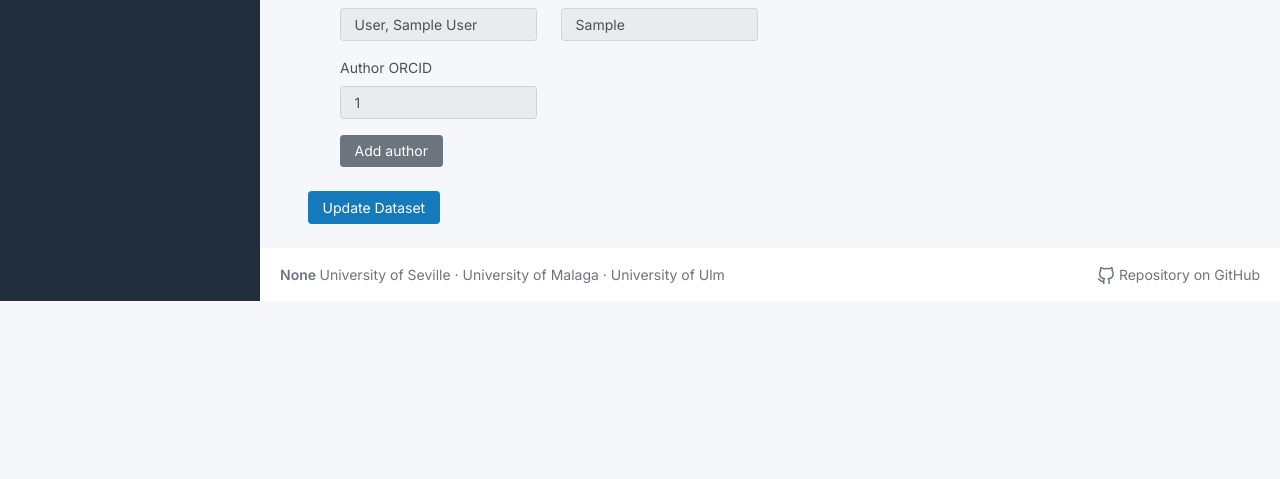
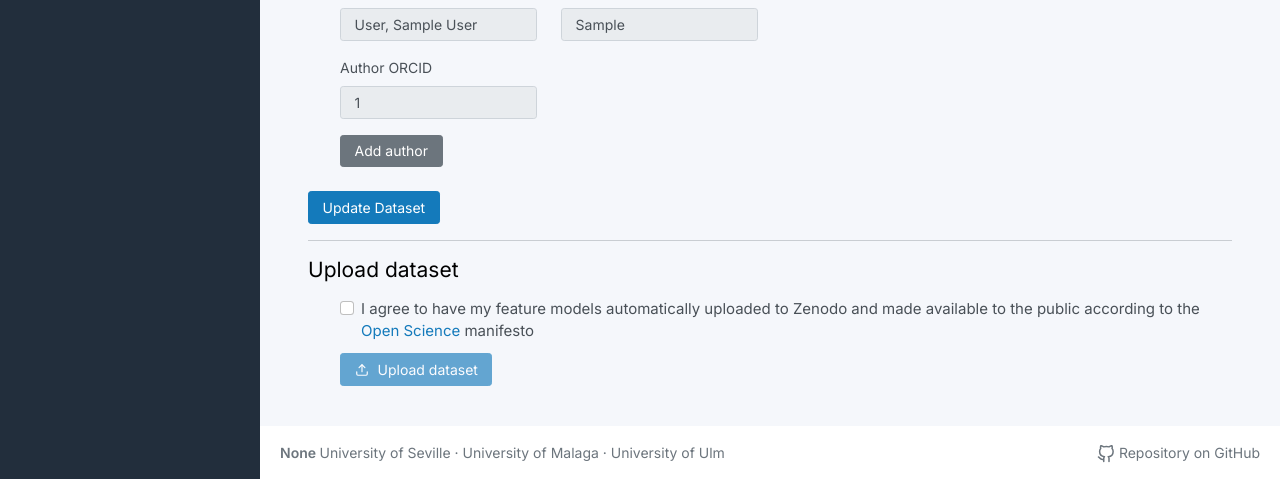
Before and after one commit to pringa-uvlhub/uvlhub, a Flask app: page /dataset/staging-area/1 in a window 1280 px wide. Shown: the part 826-1305 px from the top of the page. Before the commit the page ends 1127 px from the top, so only its background shows below. Run offline with Flask 3, Linux system fonts and the light colour scheme; a user stored in the database is signed in; tables that the repository leaves empty hold one stand-in row (values such as "Sample post"); data that the repository does not hold is empty; parts of the project's set-up code (start-up, migrations or seed data) failed here and were passed over; some libraries are stand-ins or nearby versions.

Commit message:
Fix: fixed bug #38
The error has been fixed, and now the "Upload to Zenodo" button is displayed correctly in the staging area and is no longer shown when the feature model files are deleted.

```diff
--- a/app/modules/dataset/templates/dataset/upload_dataset.html
+++ b/app/modules/dataset/templates/dataset/upload_dataset.html
@@ -3,6 +3,11 @@
 {% block title %}Upload dataset{% endblock %}
 
 {% block content %}
+    {% if request.path.startswith('/dataset/staging-area') %}
+        <script>document.addEventListener("DOMContentLoaded", function () {
+            show_upload_dataset();
+            });</script>
+    {% endif %}
 
     <h1 class="h2 mb-3"><b>Upload</b> dataset</h1>
 
@@ -297,7 +302,12 @@
 
                                     removeButton.addEventListener('click', function () {
                                         fileList.removeChild(listItem);
+                                        if (fileList.querySelectorAll('li').length === 0) {
+                                            document.getElementById("upload_dataset").style.display = "none";
+                                        }
+
                                     });
+
 
                                     /*
                                         ##########################################
@@ -495,7 +505,7 @@
                                         if (xhr.status === 200) {
                                             console.log('Deleted file from server');
 
-                                            if (dropzone.files.length === 0) {
+                                            if (dropzone.files.length === 0 && document.querySelectorAll("#file-list li").length === 0)  {
                                                 document.getElementById("upload_dataset").style.display = "none";
                                                 clean_upload_errors();
                                             }
@@ -643,6 +653,8 @@
 
     {% endif %}
 
+
+
     <div class="row" id="upload_dataset" style="display: none">
 
         <div class="col-12">
```
